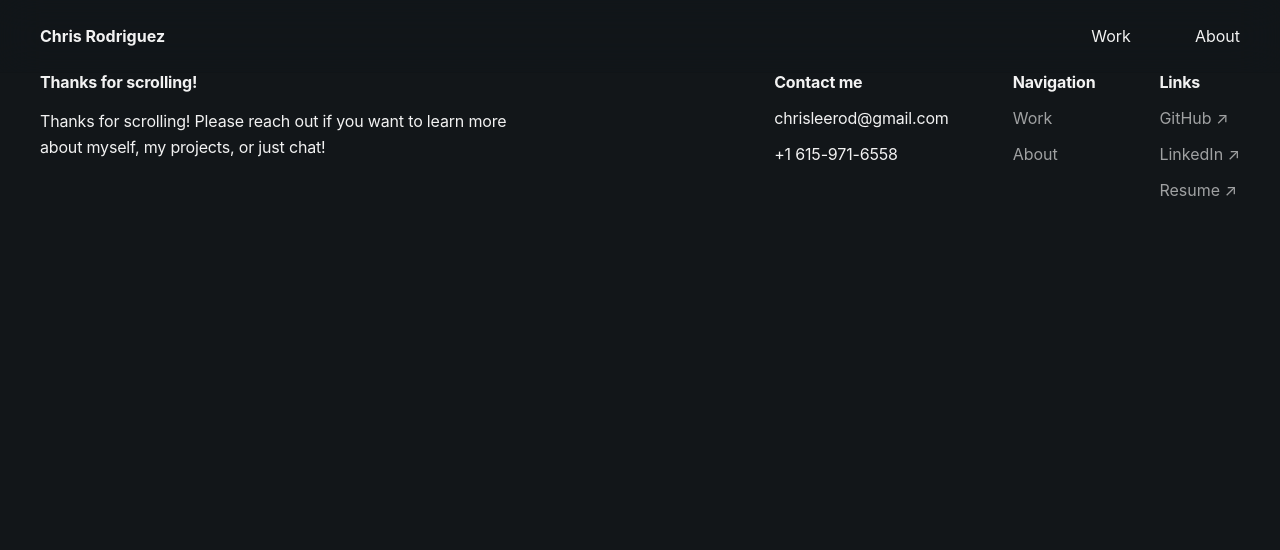
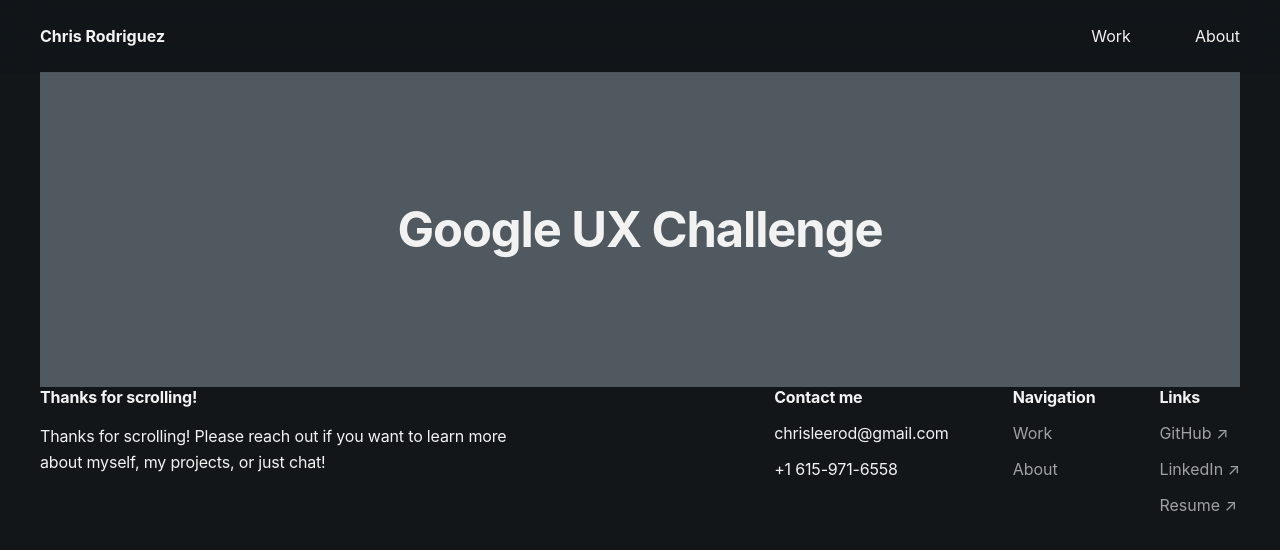
Before and after one commit to chrisleerod/React-Portfolio, a React (Create React App) app: page /google in a window 1280 px wide. Shown: the top 550 px of the page. Built offline with nearby package versions, Linux system fonts and the light colour scheme; the HTML template or start-up script is replaced by a standard one.

Commit message:
base google page

```diff
--- a/src/App.js
+++ b/src/App.js
@@ -8,6 +8,7 @@
 import Process from "./components/process.js";
 import Freelance from "./components/freelance/freelance.js";
 import Error from "./components/404/Error.js";
+import Google from "./components/google/google.js";
 
 import { BrowserRouter as Router, Switch, Route } from 'react-router-dom';
 import ScrollToTop from './components/ScrollToTop';
@@ -24,6 +25,7 @@
           <Route path="/process" component={Process} />
           <Route path="/freelance" component={Freelance} />
           <Route path="/404" component={Error} />
+          <Route path="/google" component={Google} />
         </Switch>
         <Footer />
       </div>
--- /dev/null
+++ b/src/components/google/google.js
@@ -0,0 +1,12 @@
+import React from "react";
+import ProjHeader from '../styledComponents/projHeader';
+
+export const Google = () => {
+    return (
+        <ProjHeader
+        title="Google UX Challenge"
+        />
+    )
+  };
+
+  export default Google;
--- a/src/components/grid/grid.js
+++ b/src/components/grid/grid.js
@@ -14,7 +14,7 @@
     action: 'View case study →'
   },
   {
-    link: '/404',
+    link: '/google',
     color: '#191E21',
     title: 'Google UX Challenge',
     tags: ['Product Design'],
--- /dev/null
+++ b/src/components/styledComponents/projHeader/index.jsx
@@ -0,0 +1,20 @@
+import React from "react";
+
+import {
+    HeaderWrapper,
+    Title,
+    Graphic,
+  } from './index.style';
+
+  const ProjHeader = ({ title, graphic}) => {
+    return (
+        <HeaderWrapper>
+            <Title>
+                {title}
+            </Title>
+            <Graphic graphic={graphic} />
+        </HeaderWrapper>
+    );
+  };
+
+  export default ProjHeader;
--- /dev/null
+++ b/src/components/styledComponents/projHeader/index.style.jsx
@@ -0,0 +1,20 @@
+import styled from 'styled-components'
+
+export const HeaderWrapper = styled.div`
+    background-color: #50595F;
+    display: flex;
+    flex-direction: column;
+    justify-content: center;
+`;
+
+export const Title = styled.h1`
+    color: #F2F2F2;
+    margin: 0 auto;
+    margin-top: 128px;
+`;
+
+export const Graphic = styled.div`
+    height: 100%;
+    margin-top: 128px;
+    background-image: ${props => props.graphic};
+`;
```
Also changed, not shown: src/components/google/google.css (added), src/components/images/google-phones.png (added).
